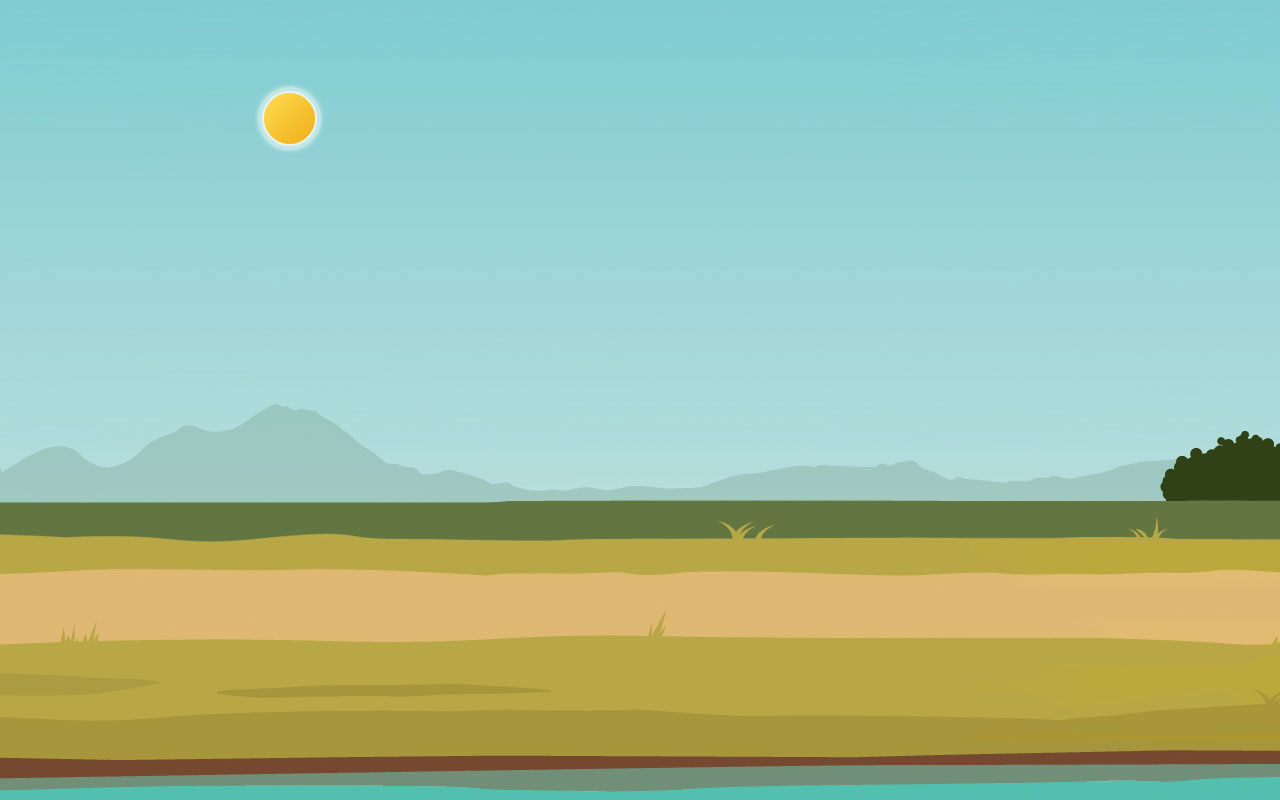
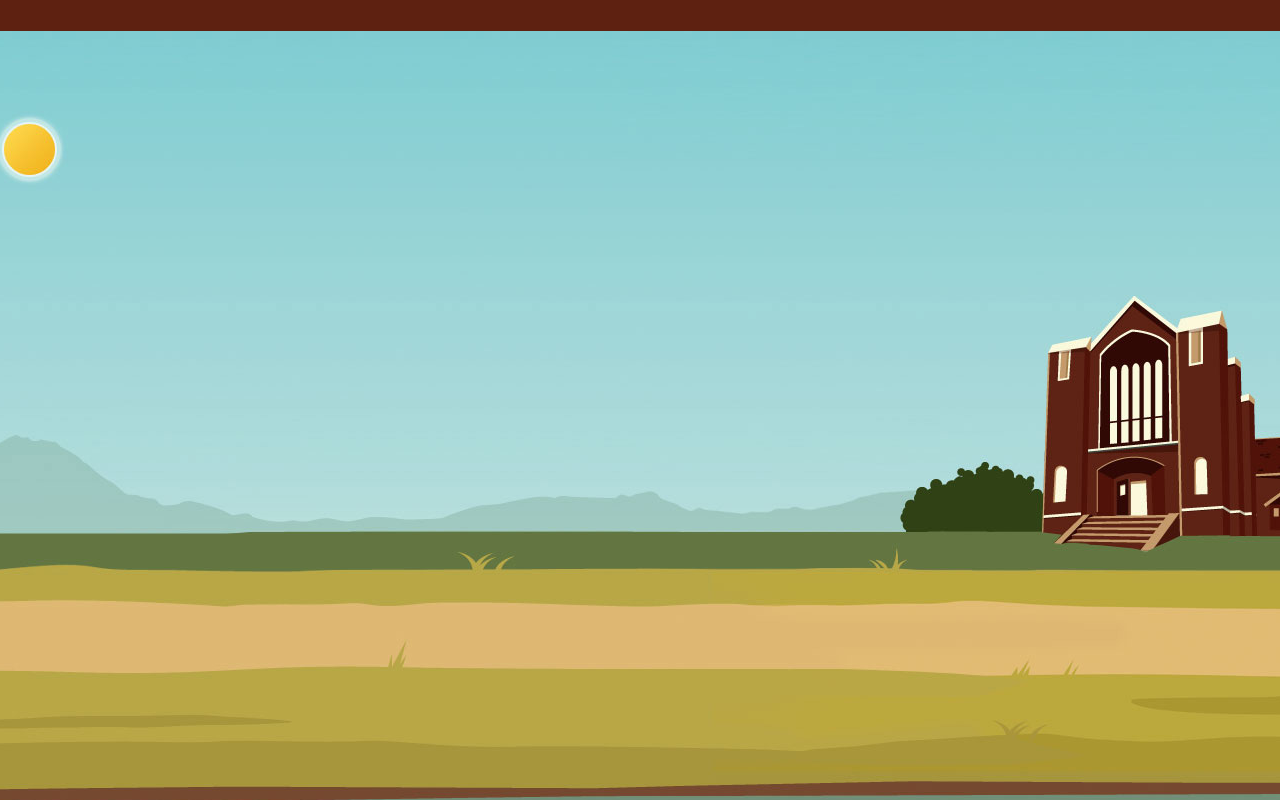
Before and after one commit to Enceradeira/enceradeira.github.io, a plain HTML site: page index.html in a window 1280 px wide. Drawn offline with Linux system fonts and the light colour scheme.

Commit message:
background image adjusted

```diff
--- a/assets/css/css_home.css
+++ b/assets/css/css_home.css
@@ -1,3 +1,7 @@
-body {
-	background: url(../../images/homepage/bg-main.jpg)
+body
+{
+	background: url(../../images/homepage/bg-main.jpg) no-repeat center top 31px #5e2111;
+	width: 100%;
+	padding: 0;
+	margin: 0;
 }
```
